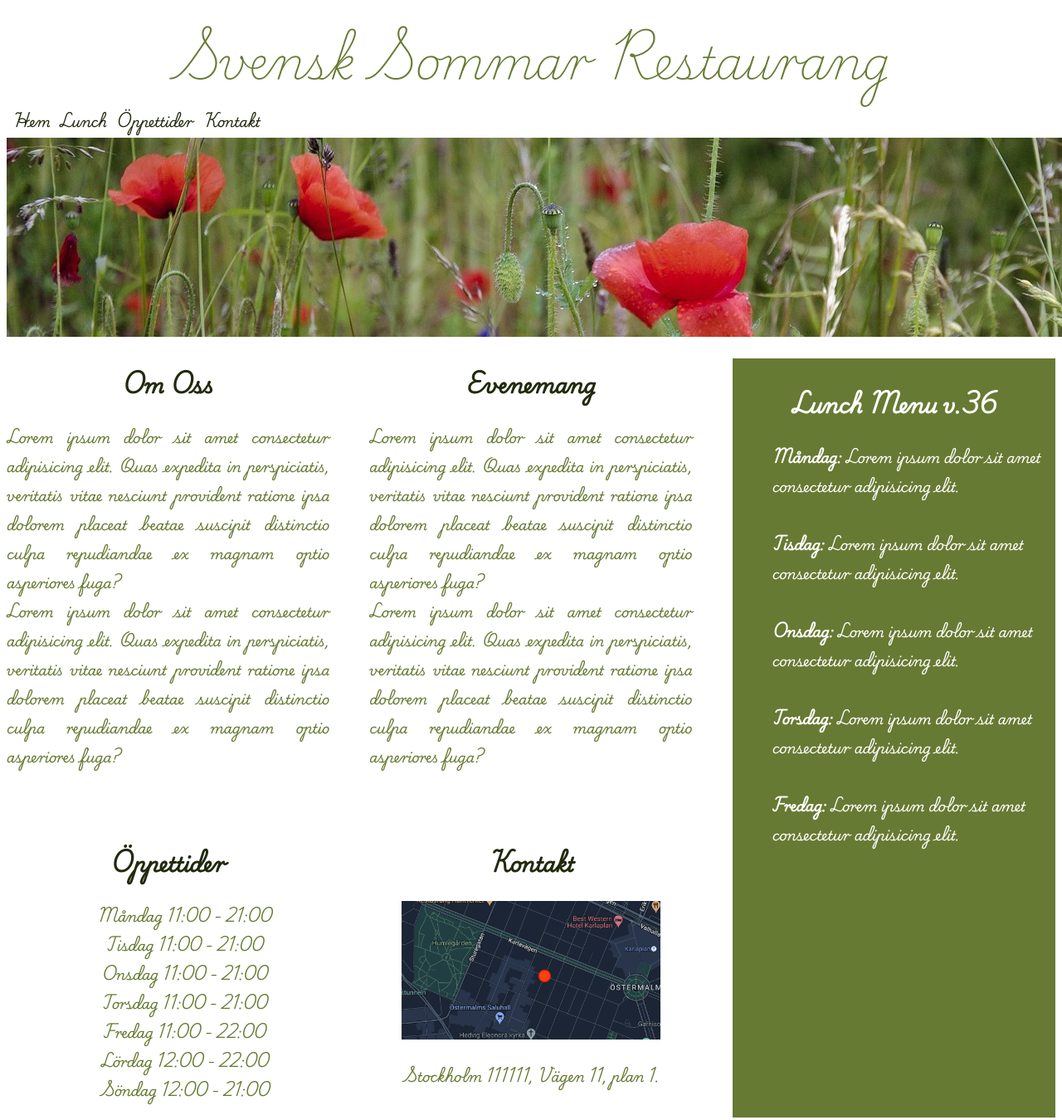
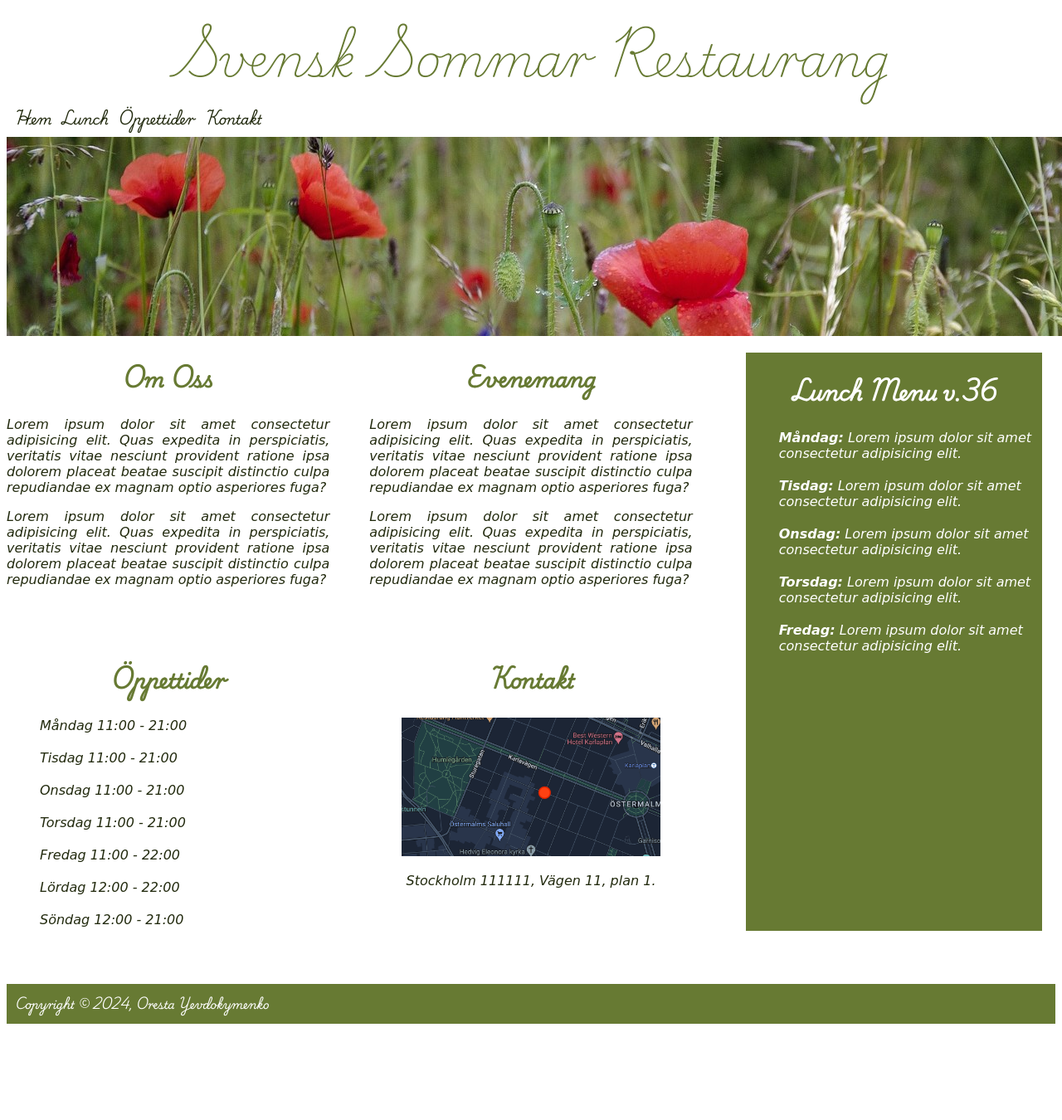
Before and after one commit to Oresta-Yevdokymenko/LAB1, a plain HTML site: page index.html in a window 1280 px wide. Shown: the top 1350 px of the page at 83% size. After the commit the page ends 1234 px from the top, so only its background shows below. Drawn offline with Linux system fonts and the light colour scheme.

Commit message:
comments added

```diff
--- a/index.css
+++ b/index.css
@@ -1,15 +1,16 @@
-@font-face
-{
+/*Special font for the headings*/
+@font-face{
     font-family: "MyFont";
     src: url("images and font/PlaywriteCU-VariableFont_wght.ttf");
 }
 
 body{
     background-color: #fff;
-    color: #677A33;
-    font-family:MyFont;
+    color: #222A0E;
+    font-family: cursive;
+    font-style: italic;
 }
-
+/*Main section will be according to grid template area*/
 .main{
     display:grid;
     grid-template-areas:
@@ -21,7 +22,7 @@ body{
     gap: 3rem;
     height:100px;
 }
-
+/*Removing blue colour and bulets from the links in nav*/
 a{
     color: #222A0E;
     text-decoration: none;
@@ -29,20 +30,26 @@ a{
 }
 
 nav{
-    padding: 0.2rem;
+    margin: 5px;
+    font-family:MyFont;
+    font-style: normal;
 }
 
 h1{
     color: #677A33;
     text-align: center;
+    margin: 0;
     font-size: 40pt;
     font-weight: 100;
-    margin: 0;
+    font-family:MyFont;
+    font-style: normal;
 }
 
 h2{
-    color:#222A0E;
+    color:#677A33;
     text-align: center;
+    font-family:MyFont;
+    font-style: normal;
 }
 
 .article1{
@@ -60,37 +67,44 @@ h2{
     color: #fff;
     grid-area:aside;
     text-align: left;
-    margin-top: 1rem;
-    padding: 0.5rem;
+    margin: 1rem;
 }
-
+/*This heading should be white becouse of green BG*/
 #lunch_meny{
     color: #fff;
 }
 
 .sect1{
     grid-area: sect1;
-    text-align: center;
+    text-align: left;
 }
 
 .sect2{
     grid-area: sect2;
     text-align: center;
 }
-
+/*Removing bulets from the list*/
 ul{
     list-style: none;
+}
+/*Adding some extra space around the each line in the list*/
+li{
+margin-bottom: 20px;
 }
 
 #footer{
     background-color: #677A33;
     color: #fff;
     grid-area: footer;
-    padding: 0.2rem;
+    padding: 10px;
+    font-size: small;
+    font-family:MyFont;
+    font-style: normal;
 }
-
+/*Different grid template for the mobile version*/
 @media only screen and (max-width: 550px)
-{ .main{
+{
+    .main{
         display:grid;
         grid-template-areas:
         "art1"
@@ -103,7 +117,12 @@ ul{
         grid-template-rows:1fr 1fr 2.5fr 1fr 1fr 0.5fr;
         height: 100px;
      }
-h1{
+
+    h1{
     font-size: 30px;
+    }
+
+    nav{
+    display: grid;
+    }
 }
-}
--- a/index.html
+++ b/index.html
@@ -28,7 +28,9 @@
           Lorem ipsum dolor sit amet consectetur adipisicing elit. Quas expedita
           in perspiciatis, veritatis vitae nesciunt provident ratione ipsa
           dolorem placeat beatae suscipit distinctio culpa repudiandae ex magnam
-          optio asperiores fuga?<br />
+          optio asperiores fuga?
+        </p>
+        <p>
           Lorem ipsum dolor sit amet consectetur adipisicing elit. Quas expedita
           in perspiciatis, veritatis vitae nesciunt provident ratione ipsa
           dolorem placeat beatae suscipit distinctio culpa repudiandae ex magnam
@@ -42,7 +44,9 @@
           Lorem ipsum dolor sit amet consectetur adipisicing elit. Quas expedita
           in perspiciatis, veritatis vitae nesciunt provident ratione ipsa
           dolorem placeat beatae suscipit distinctio culpa repudiandae ex magnam
-          optio asperiores fuga?<br />
+          optio asperiores fuga?
+        </p>
+        <p>
           Lorem ipsum dolor sit amet consectetur adipisicing elit. Quas expedita
           in perspiciatis, veritatis vitae nesciunt provident ratione ipsa
           dolorem placeat beatae suscipit distinctio culpa repudiandae ex magnam
@@ -58,22 +62,18 @@
             <b>Måndag:</b> Lorem ipsum dolor sit amet consectetur adipisicing
             elit.
           </li>
-          <br />
           <li>
             <b>Tisdag:</b> Lorem ipsum dolor sit amet consectetur adipisicing
             elit.
           </li>
-          <br />
           <li>
             <b>Onsdag:</b> Lorem ipsum dolor sit amet consectetur adipisicing
             elit.
           </li>
-          <br />
           <li>
             <b>Torsdag:</b> Lorem ipsum dolor sit amet consectetur adipisicing
             elit.
           </li>
-          <br />
           <li>
             <b>Fredag:</b> Lorem ipsum dolor sit amet consectetur adipisicing
             elit.
@@ -98,7 +98,7 @@
       <section class="sect2">
         <h2 id="kontakt">Kontakt</h2>
         <!-- adding id to h2 for the link from nav -->
-        <img src="images and font/map.png" alt="Karta" width="80%" />
+        <img src="images and font/map.png" alt="Map" width="80%" />
         <p>Stockholm 111111, Vägen 11, plan 1.</p>
       </section>
 
```
